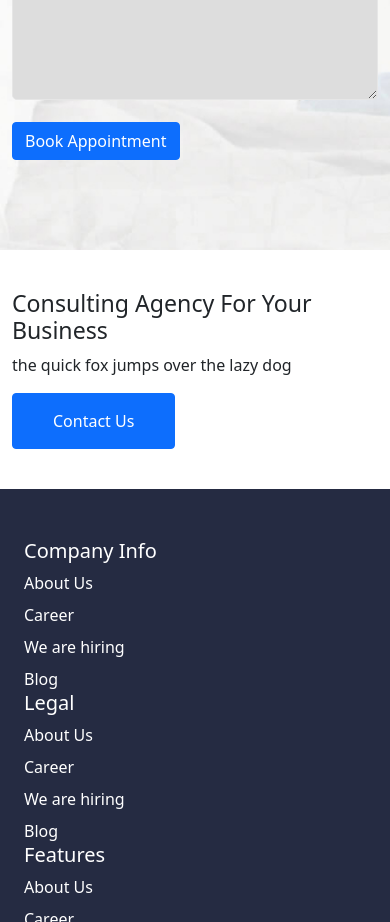
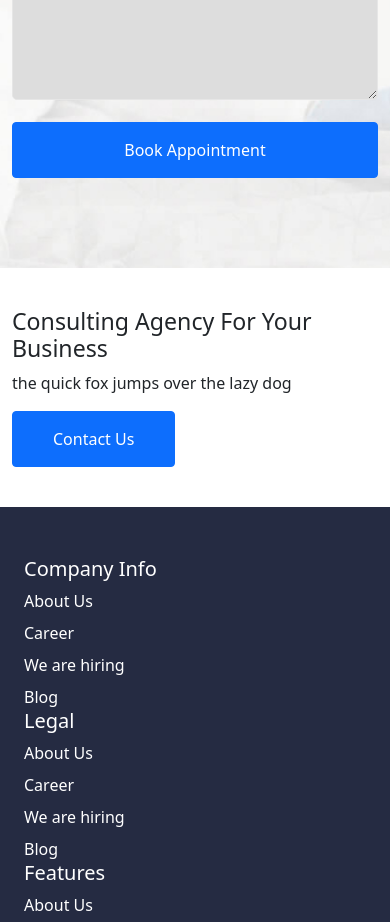
Before and after one commit to sumitgangwar-cedcommerce/bootstrap-template-creation, a plain HTML site: page index.html in a window 390 px wide. Shown: the part 8000-8922 px from the top of the page. Drawn offline with Linux system fonts and the light colour scheme.

Commit message:
Update style.css

```diff
--- a/asset/css/style.css
+++ b/asset/css/style.css
@@ -435,8 +435,7 @@ header {
     margin: 0;
 }
 
-.contact-form > button {
-    width: max-content;
+.contact-form  button {
     padding: 15px 40px;
 }
 
@@ -446,7 +445,7 @@ header {
 }
 
 @media (max-width:768px) {
-    .contact-form > button {
+    .contact-form  button {
         width: 100%;
         padding: 15px 40px;
     }
```
